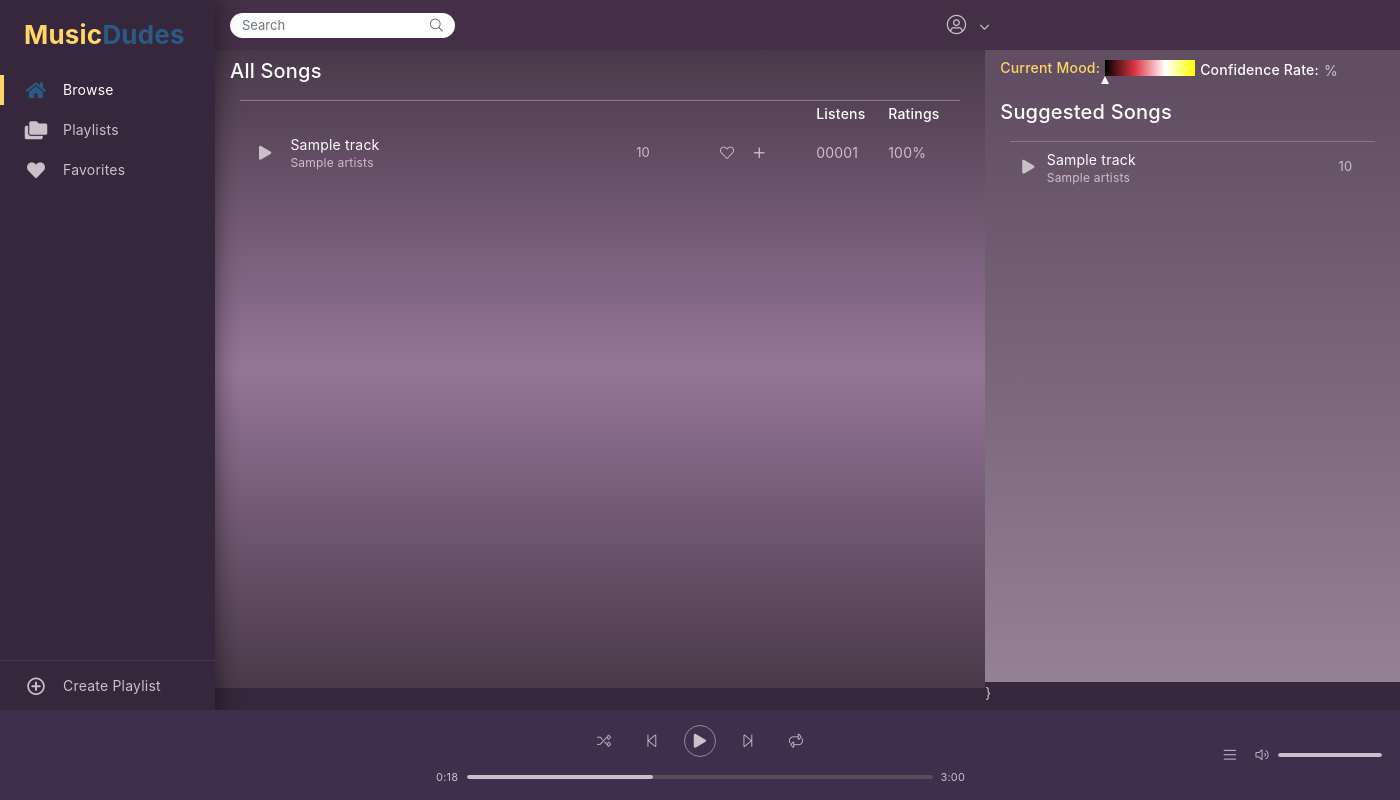
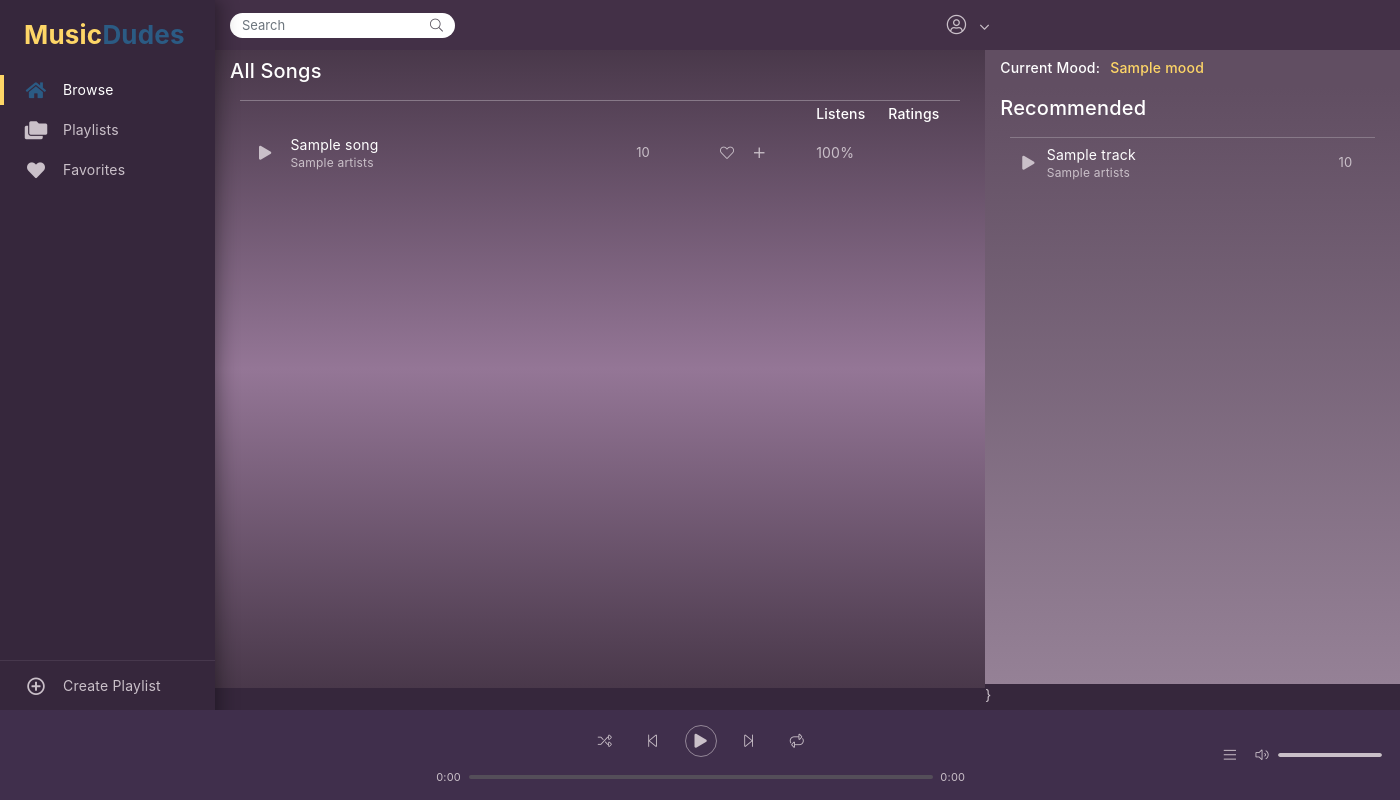
Before and after one commit to ferdsopadajr/djangomusicdudes, a Django app: template overallsystem/templates/overallsystem/main.html in a window 1400 px wide. Run offline with Django 3.2, Linux system fonts and the light colour scheme; tables that the repository leaves empty hold one stand-in row (values such as "Sample post"); the template is opened without the code that fills it: values that come from a table or form of the project are taken from there, most other values are stand-ins (such as "Sample title", 1, 10 or a date in 2020); some libraries are stand-ins or nearby versions.

Commit message:
Latest Commit

```diff
--- a/overallsystem/static/css/style.css
+++ b/overallsystem/static/css/style.css
@@ -30,7 +30,7 @@
   width: 100%;
 }
 
-.controls-bar .controls-bar-left .now-playing .track-info, .controls-bar .controls-bar-left .now-playing .track-info .track-info-name, .controls-bar .controls-bar-left .now-playing .track-info .track-info-artists, .main-view .all-songs .songs-container .song .song-info .song-info-name, .main-view .all-songs .songs-container .song .song-info .song-info-artists, .main-view .mood-rec .rec .rec-container .song .song-info .song-info-name, .main-view .mood-rec .rec .rec-container .song .song-info .song-info-artists {
+.controls-bar .controls-bar-left-center .controls-bar-left .now-playing .track-info, .controls-bar .controls-bar-left-center .controls-bar-left .now-playing .track-info .track-info-name, .controls-bar .controls-bar-left-center .controls-bar-left .now-playing .track-info .track-info-artists, .main-view .all-songs .songs-container .song .song-info .song-info-name, .main-view .all-songs .songs-container .song .song-info .song-info-artists, .main-view .mood-rec .rec .rec-container .song .song-info .song-info-name, .main-view .mood-rec .rec .rec-container .song .song-info .song-info-artists {
   overflow: hidden;
   text-overflow: ellipsis;
   white-space: nowrap;
@@ -244,21 +244,25 @@ a:hover {
   bottom: 0;
   align-items: center;
 }
-.controls-bar .controls-bar-left {
-  width: 30%;
+.controls-bar .controls-bar-left-center {
+  display: flex;
+  width: 70%;
+}
+.controls-bar .controls-bar-left-center .controls-bar-left {
+  width: 43%;
   min-width: 180px;
 }
-.controls-bar .controls-bar-left .now-playing {
+.controls-bar .controls-bar-left-center .controls-bar-left .now-playing {
   display: flex;
   align-items: center;
 }
-.controls-bar .controls-bar-left .now-playing a .cover-shadow {
+.controls-bar .controls-bar-left-center .controls-bar-left .now-playing a .cover-shadow {
   position: relative;
   box-shadow: 0 0 10px rgba(0, 0, 0, 0.3);
   height: 56px;
   width: 56px;
 }
-.controls-bar .controls-bar-left .now-playing a .cover-shadow .cover-img {
+.controls-bar .controls-bar-left-center .controls-bar-left .now-playing a .cover-shadow .cover-img {
   position: absolute;
   background: url("https://i.scdn.co/image/3e86312ee46f6f7c0e96dbc4be42fb07ac0ea7df") no-repeat;
   background-size: cover;
@@ -266,32 +270,32 @@ a:hover {
   width: 100%;
   border: none;
 }
-.controls-bar .controls-bar-left .now-playing .track-info {
+.controls-bar .controls-bar-left-center .controls-bar-left .now-playing .track-info {
   line-height: 20px;
   margin: 0 14px;
 }
-.controls-bar .controls-bar-left .now-playing .track-info .track-info-name {
+.controls-bar .controls-bar-left-center .controls-bar-left .now-playing .track-info .track-info-name {
   color: #fff;
 }
-.controls-bar .controls-bar-left .now-playing .track-info .track-info-name .context-wrapper {
+.controls-bar .controls-bar-left-center .controls-bar-left .now-playing .track-info .track-info-name .context-wrapper {
   display: inline;
 }
-.controls-bar .controls-bar-left .now-playing .track-info .track-info-name .context-wrapper a {
+.controls-bar .controls-bar-left-center .controls-bar-left .now-playing .track-info .track-info-name .context-wrapper a {
   color: #fff;
 }
-.controls-bar .controls-bar-left .now-playing .track-info .track-info-artists {
+.controls-bar .controls-bar-left-center .controls-bar-left .now-playing .track-info .track-info-artists {
   color: #cac0c9;
   font-size: 12px;
   line-height: 16px;
 }
-.controls-bar .controls-bar-left .now-playing .track-info .track-info-artists .context-wrapper {
+.controls-bar .controls-bar-left-center .controls-bar-left .now-playing .track-info .track-info-artists .context-wrapper {
   display: inline;
 }
-.controls-bar .controls-bar-left .now-playing .button-add {
+.controls-bar .controls-bar-left-center .controls-bar-left .now-playing .button-add {
   display: flex;
   flex-direction: column;
 }
-.controls-bar .controls-bar-left .now-playing .button-add button {
+.controls-bar .controls-bar-left-center .controls-bar-left .now-playing .button-add button {
   position: relative;
   background: none;
   border: none;
@@ -302,25 +306,25 @@ a:hover {
   padding: 0;
   color: #cac0c9;
 }
-.controls-bar .controls-bar-left .now-playing .button-add button:hover {
+.controls-bar .controls-bar-left-center .controls-bar-left .now-playing .button-add button:hover {
   color: #fff;
 }
-.controls-bar .controls-bar-center {
+.controls-bar .controls-bar-left-center .controls-bar-center {
   color: #cac0c9;
-  width: 40%;
+  width: 57%;
   max-width: 722px;
   display: flex;
   flex-direction: column;
   align-items: center;
 }
-.controls-bar .controls-bar-center .player-controls-buttons {
+.controls-bar .controls-bar-left-center .controls-bar-center .player-controls-buttons {
   display: flex;
   margin-bottom: 12px;
   width: 224px;
   justify-content: space-between;
   align-items: center;
 }
-.controls-bar .controls-bar-center .player-controls-buttons button {
+.controls-bar .controls-bar-left-center .controls-bar-center .player-controls-buttons button {
   position: relative;
   background: none;
   border: none;
@@ -331,10 +335,10 @@ a:hover {
   padding: 0;
   color: #cac0c9;
 }
-.controls-bar .controls-bar-center .player-controls-buttons button:hover {
+.controls-bar .controls-bar-left-center .controls-bar-center .player-controls-buttons button:hover {
   color: #fff;
 }
-.controls-bar .controls-bar-center .player-controls-buttons button.fas.fa-play:after, .controls-bar .controls-bar-center .player-controls-buttons button.fas.fa-pause:after {
+.controls-bar .controls-bar-left-center .controls-bar-center .player-controls-buttons button.fas.fa-play:after, .controls-bar .controls-bar-left-center .controls-bar-center .player-controls-buttons button.fas.fa-pause:after {
   content: "";
   position: absolute;
   top: 0;
@@ -344,43 +348,46 @@ a:hover {
   border-radius: 100%;
   border: 1px solid #cac0c999;
 }
-.controls-bar .controls-bar-center .player-controls-buttons button.fas.fa-play, .controls-bar .controls-bar-center .player-controls-buttons button.fas.fa-pause {
+.controls-bar .controls-bar-left-center .controls-bar-center .player-controls-buttons button.fas.fa-play, .controls-bar .controls-bar-left-center .controls-bar-center .player-controls-buttons button.fas.fa-pause {
   height: 32px;
   transition: none 33ms cubic-bezier(0.3, 0, 0.7, 1);
   transition-property: all;
 }
-.controls-bar .controls-bar-center .player-controls-buttons button.fas.fa-play.fas.fa-play:hover, .controls-bar .controls-bar-center .player-controls-buttons button.fas.fa-play.fas.fa-pause:hover, .controls-bar .controls-bar-center .player-controls-buttons button.fas.fa-pause.fas.fa-play:hover, .controls-bar .controls-bar-center .player-controls-buttons button.fas.fa-pause.fas.fa-pause:hover {
+.controls-bar .controls-bar-left-center .controls-bar-center .player-controls-buttons button.fas.fa-play.fas.fa-play:hover, .controls-bar .controls-bar-left-center .controls-bar-center .player-controls-buttons button.fas.fa-play.fas.fa-pause:hover, .controls-bar .controls-bar-left-center .controls-bar-center .player-controls-buttons button.fas.fa-pause.fas.fa-play:hover, .controls-bar .controls-bar-left-center .controls-bar-center .player-controls-buttons button.fas.fa-pause.fas.fa-pause:hover {
   transition: none 33ms cubic-bezier(0.3, 0, 0, 1);
   transition-property: all;
   transform: scale(1.06);
 }
-.controls-bar .controls-bar-center .player-controls-buttons button.fas.fa-play.fas.fa-play:hover:after, .controls-bar .controls-bar-center .player-controls-buttons button.fas.fa-play.fas.fa-pause:hover:after, .controls-bar .controls-bar-center .player-controls-buttons button.fas.fa-pause.fas.fa-play:hover:after, .controls-bar .controls-bar-center .player-controls-buttons button.fas.fa-pause.fas.fa-pause:hover:after {
+.controls-bar .controls-bar-left-center .controls-bar-center .player-controls-buttons button.fas.fa-play.fas.fa-play:hover:after, .controls-bar .controls-bar-left-center .controls-bar-center .player-controls-buttons button.fas.fa-play.fas.fa-pause:hover:after, .controls-bar .controls-bar-left-center .controls-bar-center .player-controls-buttons button.fas.fa-pause.fas.fa-play:hover:after, .controls-bar .controls-bar-left-center .controls-bar-center .player-controls-buttons button.fas.fa-pause.fas.fa-pause:hover:after {
   border-color: #fff;
 }
-.controls-bar .controls-bar-center .player-controls-buttons .but-clkd {
+.controls-bar .controls-bar-left-center .controls-bar-center .player-controls-buttons .but-clkd {
   color: #e0ba53;
 }
-.controls-bar .controls-bar-center .player-controls-buttons .but-clkd:hover {
+.controls-bar .controls-bar-left-center .controls-bar-center .player-controls-buttons .but-clkd:hover {
   color: #fed667;
 }
-.controls-bar .controls-bar-center .playback-bar {
+.controls-bar .controls-bar-left-center .controls-bar-center .playback-bar {
   width: 100%;
   display: flex;
   justify-content: space-between;
   align-items: center;
 }
-.controls-bar .controls-bar-center .playback-bar .playback-bar-progress-time {
+.controls-bar .controls-bar-left-center .controls-bar-center .playback-bar .playback-bar-progress-time {
   font-size: 11px;
   line-height: 16px;
   min-width: 40px;
   text-align: center;
 }
-.controls-bar .controls-bar-center .playback-bar .progress {
+.controls-bar .controls-bar-left-center .controls-bar-center .playback-bar .progress {
   background: #544e59;
   height: 4px;
   width: 100%;
 }
-.controls-bar .controls-bar-center .playback-bar .progress .progress-bar {
+.controls-bar .controls-bar-left-center .controls-bar-center .playback-bar .progress #playback-bar {
+  width: 0;
+}
+.controls-bar .controls-bar-left-center .controls-bar-center .playback-bar .progress .progress-bar {
   background: #cac0c9;
   height: 4px;
   border-radius: .25em;
@@ -544,49 +551,20 @@ a:hover {
 }
 .main-view .mood-rec .current-mood .mood-sec {
   display: flex;
-  width: 50%;
 }
 .main-view .mood-rec .current-mood .mood-sec .mood {
   margin-bottom: 0;
-  padding: 10px 5px 10px 0;
-  color: #fed667;
-  font-size: 14px;
-}
-.main-view .mood-rec .current-mood .mood-sec .heatmap-cont {
-  width: 45%;
-  display: flex;
-  flex-direction: column;
-}
-.main-view .mood-rec .current-mood .mood-sec .heatmap-cont .mood-heatmap {
-  background: linear-gradient(to right, black, #dc3545, white, yellow);
-  height: 16px;
-  margin-top: 10px;
-}
-.main-view .mood-rec .current-mood .mood-sec .heatmap-cont .heatpoint {
-  margin-left: -5%;
-  width: 0;
-  height: 0;
-  border-left: 4px solid transparent;
-  border-right: 4px solid transparent;
-  border-bottom: 8px solid #fff;
-}
-.main-view .mood-rec .current-mood .cfd-sec {
-  display: flex;
-  align-items: center;
-  width: 50%;
-}
-.main-view .mood-rec .current-mood .cfd-sec .cfd-rate {
-  margin-bottom: 0;
-  padding: 10px 5px 10px 0;
+  padding: 10px 0;
   color: #fff;
   font-size: 14px;
 }
-.main-view .mood-rec .current-mood .cfd-sec .cfd-pct {
-  margin: 10px 0;
+.main-view .mood-rec .current-mood .mood-sec .mood span {
+  color: #fed667;
+  padding-left: 10px;
 }
 .main-view .mood-rec .rec {
   background: linear-gradient(#614e62, #958196);
-  height: 92.6%;
+  height: 93.6%;
 }
 .main-view .mood-rec .rec .rec-container {
   height: 463.56px;
--- a/overallsystem/static/js/custom.js
+++ b/overallsystem/static/js/custom.js
@@ -1,4 +1,25 @@
 var track_id;
+var track_max_duration;
+var listening_duration;
+var counter;
+var past_track;
+
+// timer
+function countdown() {
+	console.log(listening_duration);
+	if (listening_duration <= 0) {
+		clearInterval(counter);
+		console.log('ldend: '+listening_duration);
+		return;
+	}
+	listening_duration -= 1000;
+	width = 100 - ((listening_duration / track_max_duration) * 100);
+	console.log(width);
+	document.getElementById('playback-bar').style.width = width+'%';
+	document.getElementById('playback-bar').setAttribute('aria-valuenow', track_max_duration - listening_duration);
+	console.log(listening_duration);
+}
+
 $(function() {
 	// sidebar link
 	$('.sidebar-nav li:not(:first-child)').on('click', 'a', function() {
@@ -13,6 +34,13 @@ $(function() {
 					$('.all-songs').html(data);
 				}
 			);
+		} else if ($(this).attr('id') == '#browse') {
+			$.post(
+				'/main/',
+				function(data) {
+					$('body').html(data);
+				}
+			);
 		}
 	});
 
@@ -21,23 +49,22 @@ $(function() {
 	// display recommendations
 	$('.main-view').on('click', '.fa-play', function() {
 		track_id = $(this).parent().attr('id');
-		past_track = null;
+		clearInterval(counter);
+		track = null;
 		if ($('.controls-bar').attr('id')) {
 			past_track = $('.controls-bar').attr('id');
 		}
 		console.log(past_track);
 		$('.all-songs').removeClass('full');
 		$(this).addClass('sr-only').siblings('.fa-pause').removeClass('sr-only').parent().siblings('.song').find('.fa-pause').addClass('sr-only').siblings('.fa-play').removeClass('sr-only');
-		$('.player-controls-buttons .fa-play').addClass('sr-only').siblings('.fa-pause').removeClass('sr-only');
 		$.post(
 			'/upd_cbl/',
 			{
-				track_id: track_id,
-				past_track: past_track,
+				track_id: track_id
 			},
 			function(data) {
 				console.log($('.song-info-name').val());
-				$('.controls-bar-left').html(data);
+				$('.controls-bar-left-center').html(data);
 				$('.controls-bar').attr('id',track_id);
 			}
 		);
@@ -48,9 +75,25 @@ $(function() {
 			},
 			function(data) {
 				$('.mood-rec').removeClass('sr-only').html(data);
+				$('.player-controls-buttons .fa-play').addClass('sr-only').siblings('.fa-pause').removeClass('sr-only');
 			}
 		);
+		$.post(
+			'/duration/',
+			{
+				track_id: track_id
+			},
+			function(data) {
+				track_max_duration = data;
+				listening_duration = track_max_duration;
+				console.log(track_max_duration);
+			}
+		);
+		counter = setInterval(countdown, 1000);
+		$(this).addClass('sr-only').siblings('.fa-pause').removeClass('sr-only').parent().siblings('.song').find('.fa-pause').addClass('sr-only').siblings('.fa-play').removeClass('sr-only');
 	}).on('click', '.fa-pause', function() {
+		clearInterval(counter);
+		console.log(listening_duration);
 		$(this).addClass('sr-only').siblings('.fa-play').removeClass('sr-only');
 		$('.player-controls-buttons .fa-pause').addClass('sr-only').siblings('.fa-play').removeClass('sr-only');
 	});
@@ -83,7 +126,7 @@ $(function() {
 		}
 	});
 
-	$('.controls-bar-left').on('click', '.fal.fa-heart', function() {
+	$('.controls-bar-left-center').on('click', '.fal.fa-heart', function() {
 		track_id = $(this).parents('.controls-bar').attr('id');
 		// add song to favorites
 		$.post(
@@ -108,10 +151,13 @@ $(function() {
 	});
 
 	// player controls
-	$('.player-controls-buttons').on('click', '.fa-pause', function() {
+	$('.controls-bar-left-center').on('click', '.fa-pause', function() {
+		clearInterval(counter);
+		console.log(listening_duration);
 		$(this).addClass('sr-only').siblings('.fa-play').removeClass('sr-only');
 		$('.main-view').find('div#'+track_id).find('.fa-pause').addClass('sr-only').siblings('.fa-play').removeClass('sr-only');
 	}).on('click', '.fa-play', function() {
+		counter = setInterval(countdown, 1000);
 		$(this).addClass('sr-only').siblings('.fa-pause').removeClass('sr-only');
 		$('.main-view').find('div#'+track_id).find('.fa-play').addClass('sr-only').siblings('.fa-pause').removeClass('sr-only');
 	}).on('click', '.fa-random, .fa-repeat-alt', function() {
--- a/overallsystem/static/scss/style.scss
+++ b/overallsystem/static/scss/style.scss
@@ -260,8 +260,11 @@ a {
 	padding: 0 18px;
 	bottom: 0;
 	align-items: center;
+	.controls-bar-left-center {
+		display: flex;
+		width: 70%;
 		.controls-bar-left {
-		width: 30%;
+			width: 43%;
 			min-width: 180px;
 			.now-playing {
 				display: flex;
@@ -317,7 +320,7 @@ a {
 		}
 		.controls-bar-center {
 			color: $secondary;
-		width: 40%;
+			width: 57%;
 			max-width: 722px;
 			display: flex;
 			flex-direction: column;
@@ -376,6 +379,9 @@ a {
 					background: #544e59;
 					height: 4px;
 					width: 100%;
+					#playback-bar {
+						width: 0;
+					}
 					.progress-bar {
 						// transition-duration: .1s;
 						// transition-property: background-color;
@@ -383,6 +389,7 @@ a {
 						background: $secondary;
 						height: 4px;
 						border-radius: .25em;
+					}
 				}
 			}
 		}
@@ -537,50 +544,21 @@ a {
 			padding-left: 15px;
 			.mood-sec {
 				display: flex;
-				width: 50%;
 				.mood {
 					margin-bottom: 0;
-					padding: 10px 5px 10px 0;
-					color: $actv-bdr;
-					font-size: 14px;
-				}
-				.heatmap-cont {
-					width: 45%;
-					display: flex;
-					flex-direction: column;
-					.mood-heatmap {
-						background: linear-gradient(to right, black, #dc3545, white, yellow);
-						height: 16px;
-						margin-top: 10px;
-					}
-					.heatpoint {
-						margin-left: -5%;
-						width: 0;
-						height: 0;
-						border-left: 4px solid transparent;
-						border-right: 4px solid transparent;
-						border-bottom: 8px solid $primary;
-					}
-				}
-			}
-			.cfd-sec {
-				display: flex;
-				align-items: center;
-				width: 50%;
-				.cfd-rate {
-					margin-bottom: 0;
-					padding: 10px 5px 10px 0;
+					padding: 10px 0;
 					color: $primary;
 					font-size: 14px;
+					span {
+						color: $actv-bdr;
+						padding-left: 10px;
 					}
-				.cfd-pct {
-					margin: 10px 0;
 				}
 			}
 		}
 		.rec {
 			background: linear-gradient(#614e62, #958196);
-			height: 92.6%;
+			height: 93.6%;
 			.rec-title {
 				@extend %songs-header;
 			}
--- a/overallsystem/templates/overallsystem/main.html
+++ b/overallsystem/templates/overallsystem/main.html
@@ -40,8 +40,8 @@
 </div>
 <!-- Controls Bar -->
 <div class="controls-bar">
-	<div class="controls-bar-left">
-	</div>
+	<div class="controls-bar-left-center">
+		<div class="controls-bar-left"></div>
 		<div class="controls-bar-center">
 			<div class="player-controls-buttons">
 				<button class="fal fa-random" title="Enable shuffle"></button>
@@ -53,11 +53,12 @@
 				<button class="fal fa-repeat-1-alt sr-only" title="Disable repeat"></button>
 			</div>
 			<div class="playback-bar">
-			<div class="playback-bar-progress-time">0:18</div>
+				<div class="playback-bar-progress-time">0:00</div>
 				<div class="progress">
-				<div class="progress-bar" role="progressbar" style="width: 40%;" aria-valuenow="50" aria-valuemin="0" aria-valuemax="100"></div>
+					<div id="playback-bar" class="progress-bar" role="progressbar" aria-valuenow="0" aria-valuemin="0" aria-valuemax="100"></div>
 				</div>
-			<div class="playback-bar-progress-time">3:00</div>
+				<div class="playback-bar-progress-time">0:00</div>
+			</div>
 		</div>
 	</div>
 	<div class="controls-bar-right">
@@ -88,17 +89,17 @@
 				<h6>Listens</h6>
 				<h6>Ratings</h6>
 			</div>
-			{% for track in songs %}
-			<div class="song" id="{{ track.id }}">
+			{% for song in songs %}
+			<div class="song" id="{{ song.id }}">
 				<button class="fas fa-play" title="Play"></button>
 				<button class="fas fa-pause sr-only"></button>
 				<div class="song-info">
-					<div class="song-info-name">{{ track.track_name }}</div>
-					<div class="song-info-artists">{{ track.artists }}</div>
+					<div class="song-info-name">{{ song.track_name }}</div>
+					<div class="song-info-artists">{{ song.artists }}</div>
 				</div>
-				<div class="song-duration">{{ track.duration_ms }}</div>
+				<div class="song-duration">{{ song.duration_ms }}</div>
 				<div class="button-add">
-					{% if track.id in fave %}
+					{% if song.id in fave %}
 						<button class="fal fa-heart sr-only" title="Add to Favorites"></button>
 						<button class="fas fa-heart" title="Add to Favorites"></button>
 					{% else %}
@@ -108,7 +109,11 @@
 					<button class="fal fa-plus" title="Add to Playlist"></button>
 				</div>
 				<div class="listens-ratings">
-					<div class="listens">00001</div>
+					{% for ins in track %}
+						{% if ins.track == song.id %}
+						<div class="listens">{{ ins.listens|stringformat:"05d" }}</div>
+						{% endif %}
+					{% endfor %}
 					<!-- ratings formula
 						ratings = (sum(listenduration)+fvpl) / ((sum(listens)*maxdurationeach)+fvpl)
 					 -->
--- a/overallsystem/templates/overallsystem/recommendations.html
+++ b/overallsystem/templates/overallsystem/recommendations.html
@@ -1,20 +1,12 @@
 {% if profile.energy %}
 	<div class="current-mood">
 		<div class="mood-sec">
-			<h6 class="mood">Current Mood:</h6>
-			<div class="heatmap-cont">
-				<div class="mood-heatmap"></div>
-				<div class="heatpoint" title="Sad"><!-- append value to margin-left attribute coming from cfd-rate; change its title --></div>
-			</div>
-		</div>
-		<div class="cfd-sec">
-			<h6 class="cfd-rate">Confidence Rate:</h6>
-			<div class="cfd-pct">%<!-- add percentage computation here --></div>
+			<h6 class="mood">Current Mood:<span>{{ mood }}</span></h6>
 		</div>
 	</div>
 	<div class="rec">
 		<div class="rec-title">
-			<h5>Suggested Songs</h5>
+			<h5>Recommended</h5>
 		</div>
 		<div class="rec-container">
 			<div class="song-bdr-top"></div>
--- a/overallsystem/urls.py
+++ b/overallsystem/urls.py
@@ -11,6 +11,7 @@ urlpatterns = [
   path('main/', views.main),
   path('favorites/', views.favorites),
   path('gen_rec/', views.gen_rec),
+  path('duration/', views.duration),
   path('upd_cbl/', views.upd_cbl),
   path('add_to_fav/', views.add_to_fav),
   path('del_to_fav/', views.del_to_fav),
```
Also changed, not shown: overallsystem/modules/kmeans.py (+10 -8 lines), overallsystem/templates/overallsystem/now-playing.html (+20 -0 lines), overallsystem/views.py (+26 -12 lines). Lines whose indentation alone changed are shown as unchanged.
